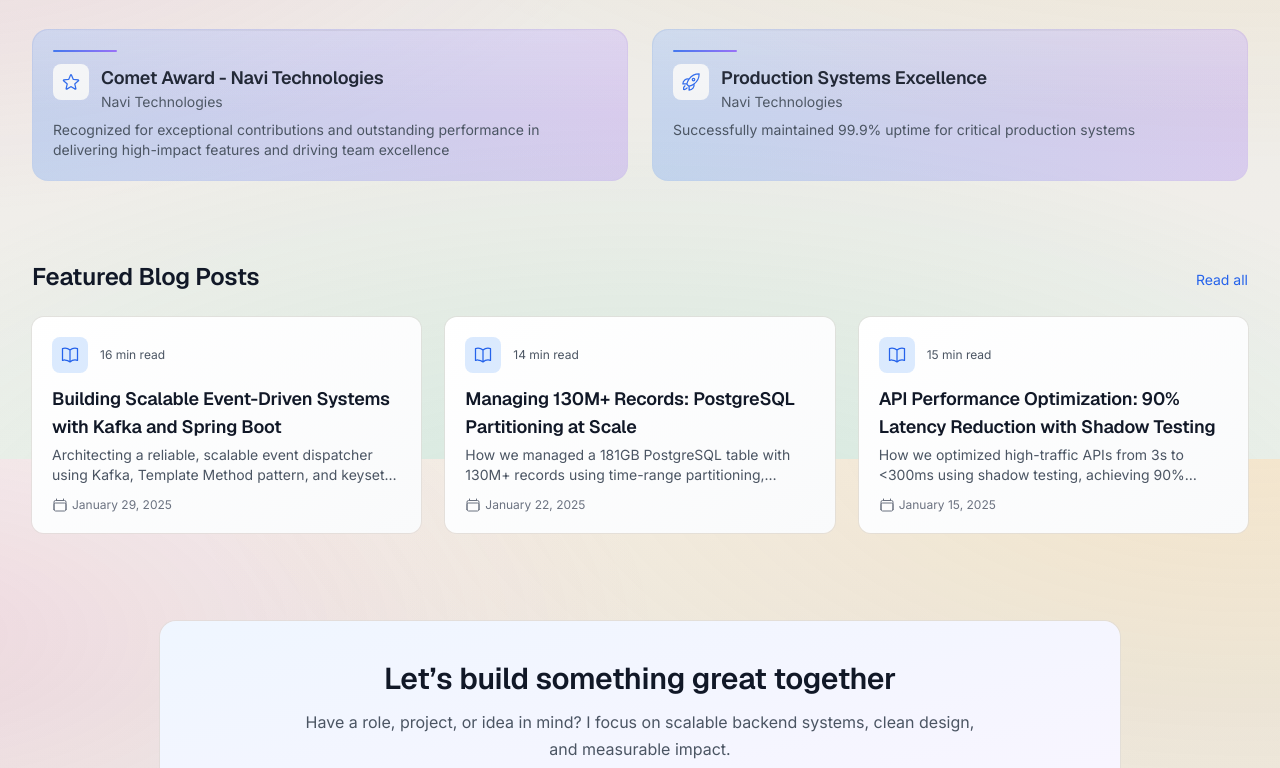
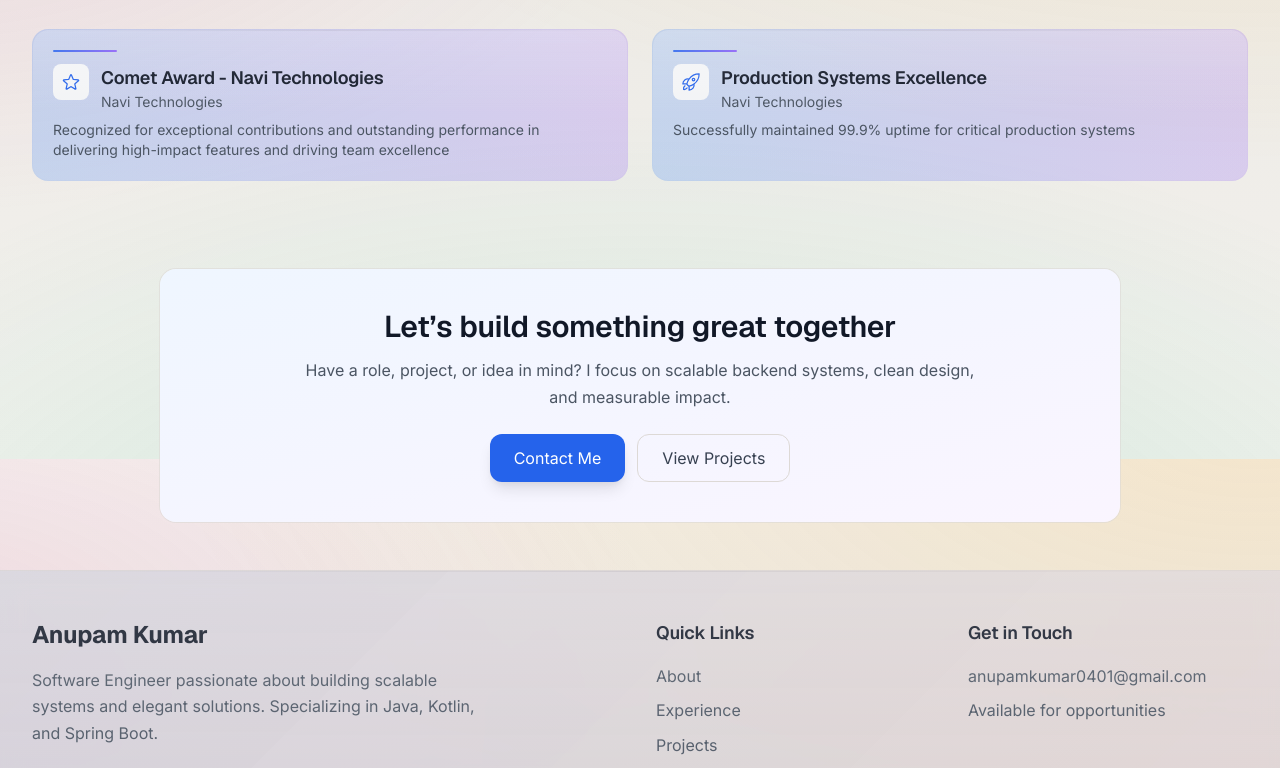
Before and after one commit to Anupam0401/anupam-portfolio, a Next.js app: page / in a window 1280 px wide. Shown: the part 2005-2773 px from the top of the page. Built offline with nearby package versions, Linux system fonts and the light colour scheme.

Commit message:
chore: remove blog teasers section from homepage and unflag featured blog post

```diff
--- a/src/app/page.tsx
+++ b/src/app/page.tsx
@@ -4,7 +4,6 @@ import HomeQuickAccess from '@/components/sections/HomeQuickAccess'
 import HomeFeaturedProjects from '@/components/sections/HomeFeaturedProjects'
 import HomeJourneySnapshot from '@/components/sections/HomeJourneySnapshot'
 import HomeAchievementsHighlights from '@/components/sections/HomeAchievementsHighlights'
-import HomeBlogTeasers from '@/components/sections/HomeBlogTeasers'
 import HomeContactCta from '@/components/sections/HomeContactCta'
 import HomeSkillsOverview from '@/components/sections/HomeSkillsOverview'
 
@@ -19,7 +18,6 @@ export default function Home() {
       <HomeSkillsOverview />
       <HomeFeaturedProjects />
       <HomeAchievementsHighlights />
-      <HomeBlogTeasers />
       <HomeContactCta />
     </Layout>
   )
--- a/src/data/blog.ts
+++ b/src/data/blog.ts
@@ -2215,7 +2215,7 @@ Database design is both an art and a science. The patterns that work best are th
     publishedDate: '2024-05-15',
     tags: ['Backend', 'Database', 'System Design', 'Performance'],
     readingTime: 7,
-    featured: true
+    featured: false
   }
 ]
 
```
